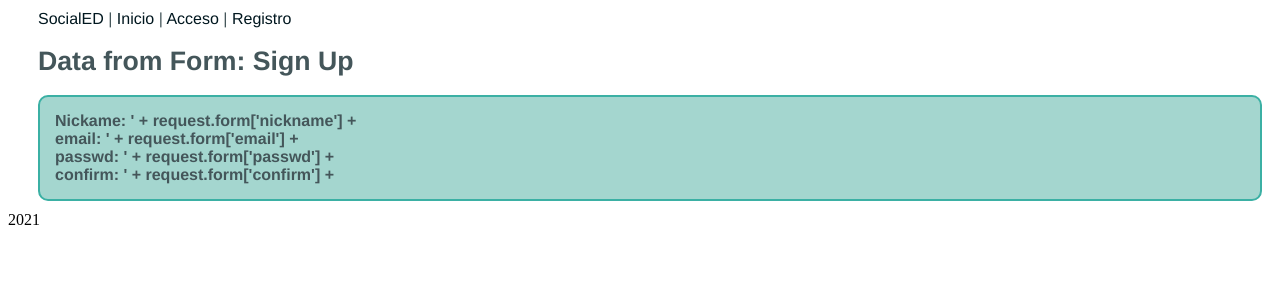
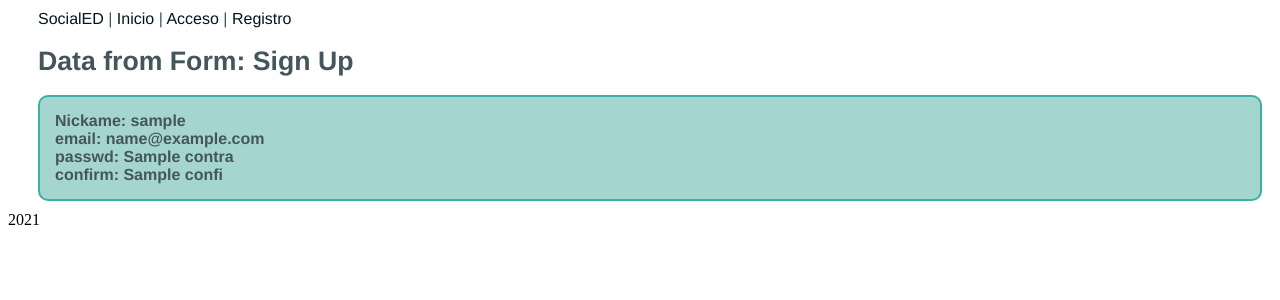
Before and after one commit to odiVicente/SocialED, a Flask app: template templates/sigup.html in a window 1280 px wide. Shown: the top 300 px of the page. Run offline with Flask 2, Linux system fonts and the light colour scheme; the template is opened without the code that fills it: most values are stand-ins (such as "Sample title", 1, 10 or a date in 2020).

Commit message:
parece que funciona

```diff
--- a/server.py
+++ b/server.py
@@ -37,7 +37,7 @@ def processLogin():
               return "Warning: Some fields are missing"
 
 
-       return render_template("login.html")
+       return render_template("login.html",mail=request.form['email'],contra=request.form['passwd'])
        #'<!DOCTYPE html> ' \
            #'<html lang="es">' \
            #'<head>' \
@@ -64,7 +64,7 @@ def processSignup():
        if missing:
               return "Warning: Some fields are missing"
 
-       return render_template("sigup.html",)
+       return render_template("sigup.html",nick=request.form['nickname'],mail=request.form['email'],contra=request.form['passwd'],confi=request.form['confirm'])
 
         #    '<!DOCTYPE html> ' \
         #   '<html lang="es">' \
--- a/templates/login.html
+++ b/templates/login.html
@@ -4,7 +4,7 @@ Home - SocNet
 {% endblock %}
 {% block contenido %}
 <h1>Data from Form: Login</h1>
-<form><label>email:{{ ' + request.form['email'] + }}
-</label><br><label>passwd: ' + request.form['passwd'] +
+<form><label>email:{{mail}}
+</label><br><label>passwd:{{contra}}
 </label></form>
 {% endblock %}
--- a/templates/sigup.html
+++ b/templates/sigup.html
@@ -4,9 +4,9 @@ Inicio - SocialED
 {% endblock %}
 {% block contenido %}
            <h1>Data from Form: Sign Up</h1>
-           <form><label>Nickame: ' + request.form['nickname'] +
-	       </label><br><label>email: ' + request.form['email'] +
-	       </label><br><label>passwd: ' + request.form['passwd'] +
-	       </label><br><label>confirm: ' + request.form['confirm'] +
+           <form><label>Nickame: {{nick}}
+	       </label><br><label>email: {{mail}}
+	       </label><br><label>passwd: {{contra}}
+	       </label><br><label>confirm: {{confi}}
            </label></form>
 {% endblock %}
```
Also changed, not shown: templates/index.html (deleted, +0 -7 lines).
